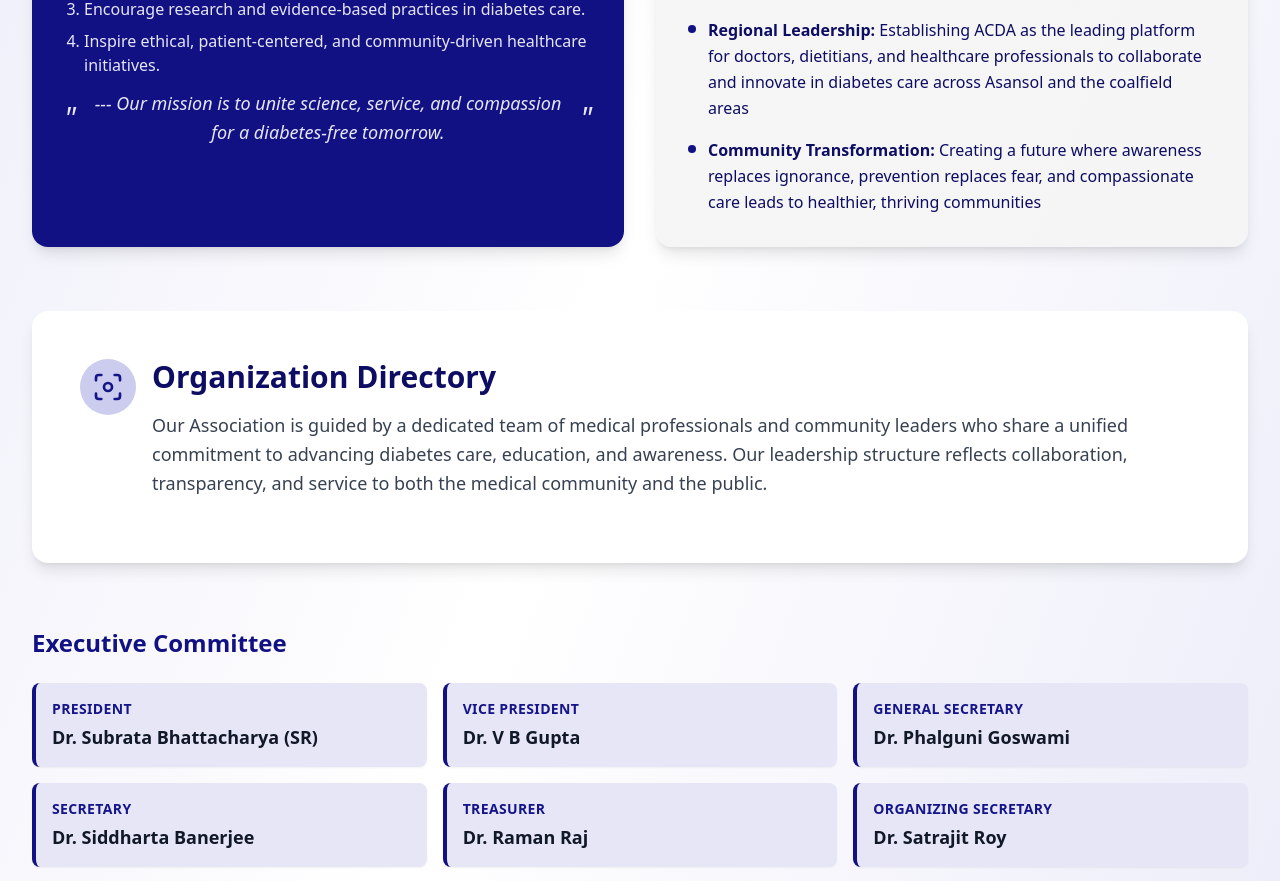
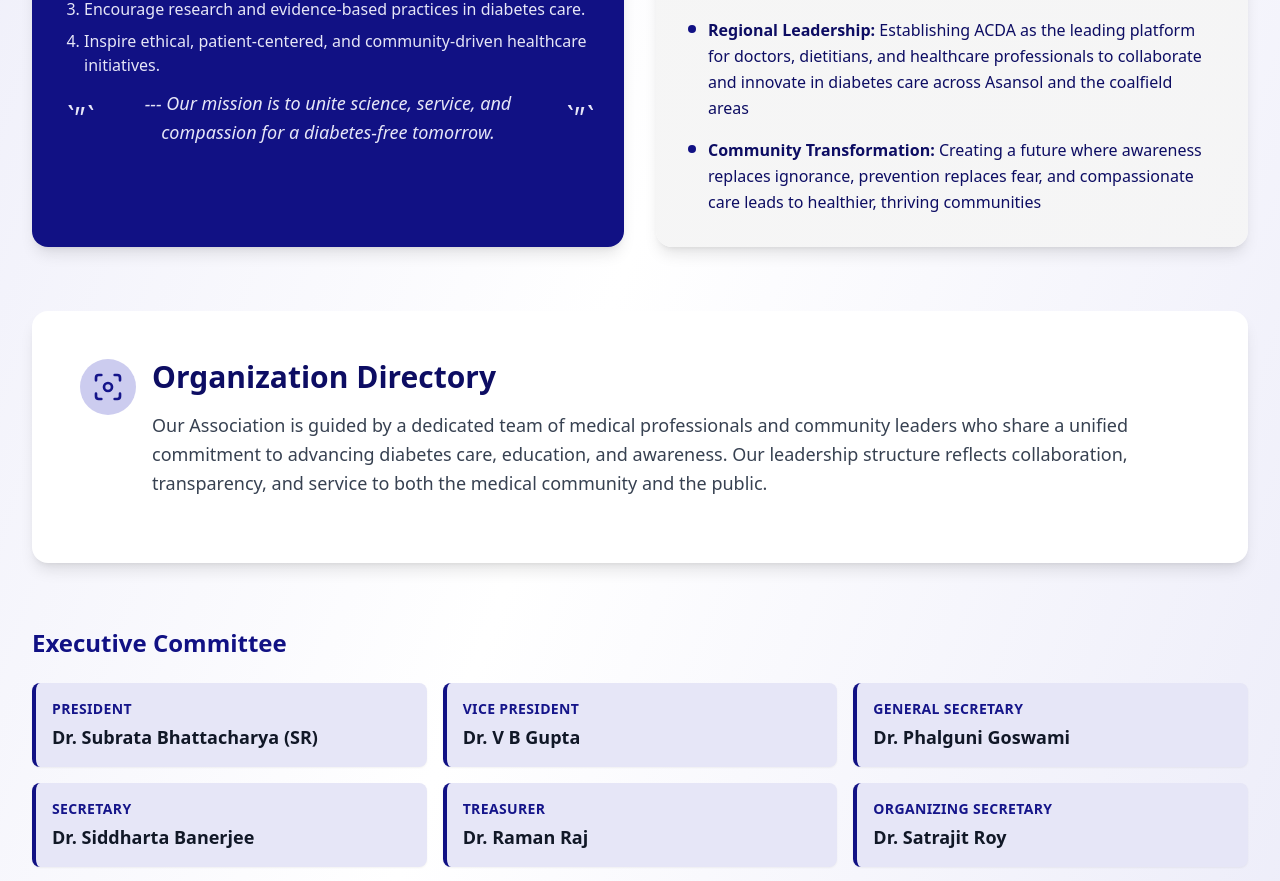
Before and after one commit to gourav02/acda_org, a Next.js app: page /about in a window 1280 px wide. Shown: the part 1614-2495 px from the top of the page. Built offline with nearby package versions, Linux system fonts and the light colour scheme; no server answers.

Commit message:
linting issues fixed

```diff
--- a/app/about/page.tsx
+++ b/app/about/page.tsx
@@ -139,12 +139,12 @@
                 </li>
               </ol>
               <div className="mt-3 flex items-center justify-center text-lg italic leading-relaxed text-primary-50">
-                <span className="mr-2 text-3xl">"</span>
+                <span className="mr-2 text-3xl">`&quot;`</span>
                 <p className="max-w-3xl text-center">
                   --- Our mission is to unite science, service, and compassion for a diabetes-free
                   tomorrow.
                 </p>
-                <span className="ml-2 text-3xl">"</span>
+                <span className="ml-2 text-3xl">`&quot;`</span>
               </div>
             </div>
 
--- a/components/AnnouncementBar.tsx
+++ b/components/AnnouncementBar.tsx
@@ -1,7 +1,7 @@
 "use client";
 
 import { useState, useEffect } from "react";
-import { X, Info, AlertTriangle, AlertCircle } from "lucide-react";
+import { Info, AlertTriangle, AlertCircle } from "lucide-react";
 import { cn } from "@/lib/utils";
 
 export type AnnouncementPriority = "info" | "warning" | "urgent";
@@ -44,7 +44,7 @@
   message,
   priority = "info",
   storageKey = "announcement-dismissed",
-  dismissDuration = 24,
+  // dismissDuration = 24,
 }: AnnouncementBarProps) {
   const [isVisible, setIsVisible] = useState(false);
   const [isAnimating, setIsAnimating] = useState(false);
@@ -71,18 +71,18 @@
     setTimeout(() => setIsAnimating(true), 10);
   }, [storageKey]);
 
-  const handleDismiss = () => {
-    // Animate out
-    setIsAnimating(false);
+  // const handleDismiss = () => {
+  //   // Animate out
+  //   setIsAnimating(false);
 
-    // Set dismissal time in localStorage
-    const dismissUntil = new Date();
-    dismissUntil.setHours(dismissUntil.getHours() + dismissDuration);
-    localStorage.setItem(storageKey, dismissUntil.toISOString());
+  //   // Set dismissal time in localStorage
+  //   const dismissUntil = new Date();
+  //   dismissUntil.setHours(dismissUntil.getHours() + dismissDuration);
+  //   localStorage.setItem(storageKey, dismissUntil.toISOString());
 
-    // Remove from DOM after animation
-    setTimeout(() => setIsVisible(false), 300);
-  };
+  //   // Remove from DOM after animation
+  //   setTimeout(() => setIsVisible(false), 300);
+  // };
 
   if (!isVisible) return null;
 
```
